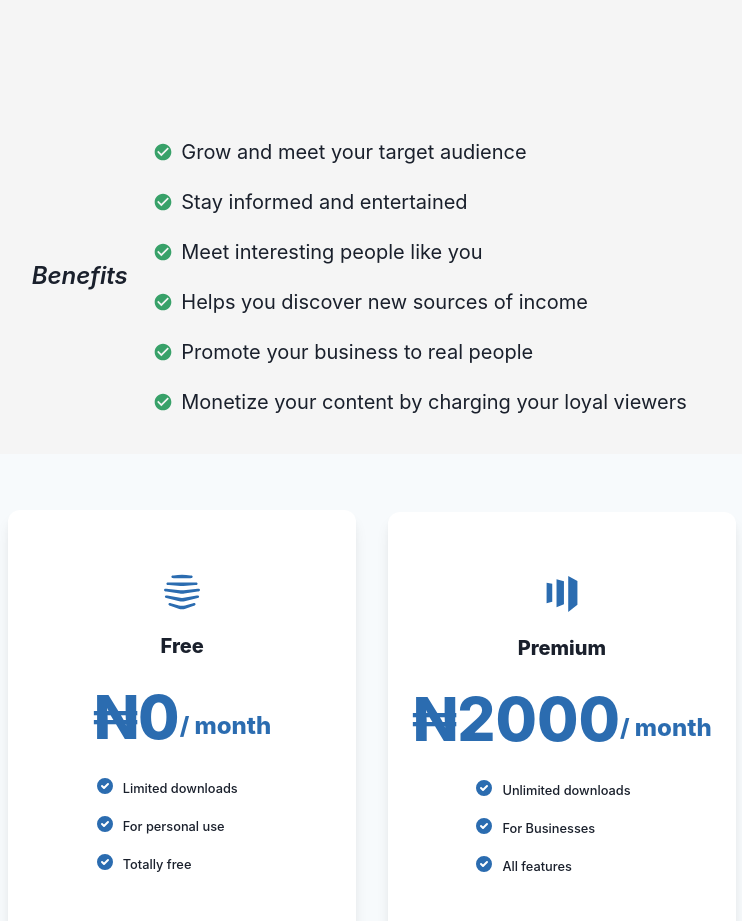
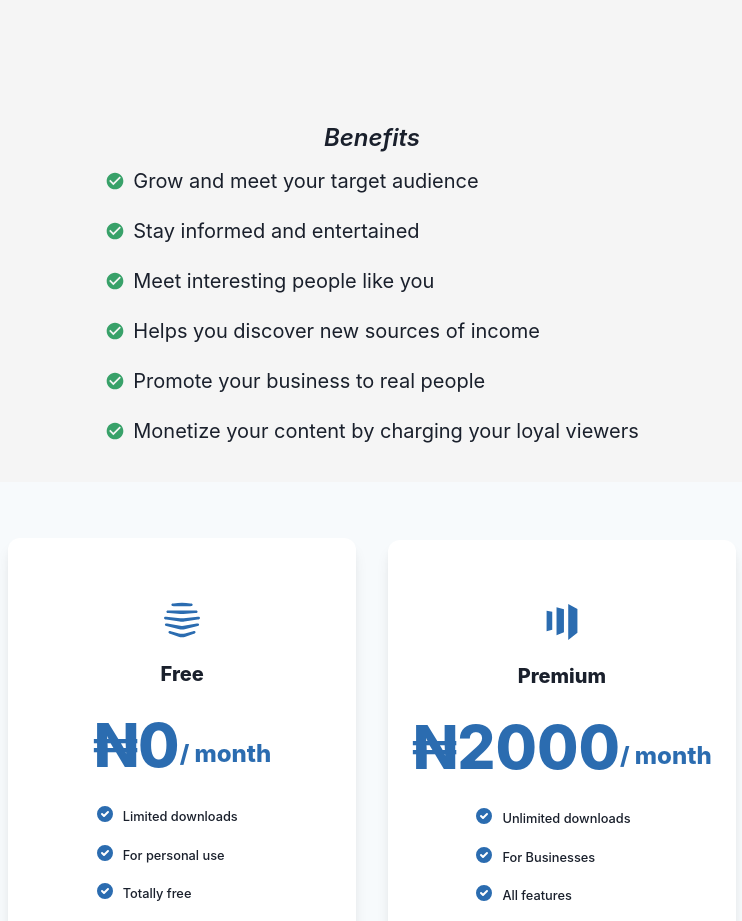
Before and after one commit to tobybrave/GUS, a React (Create React App) app: page / in a window 1280 px wide. Shown: the part 1100-2021 px from the top of the page, without its empty margins (268-1010 px from the left). Built offline with nearby package versions, Linux system fonts and the light colour scheme.

Commit message:
fix center benefits

```diff
--- a/src/components/Parts/Benefits.jsx
+++ b/src/components/Parts/Benefits.jsx
@@ -1,24 +1,22 @@
 import React from 'react';
 import {
-  Flex,
   ListItem,
   ListIcon,
   List,
   Heading,
   Text,
+  Box,
+  Center,
 } from '@chakra-ui/react';
 import { MdCheckCircle } from 'react-icons/md';
 
 function Benefits() {
   return (
-    <Flex
-      m={5}
-      align="center"
-      justify="center"
-    >
+    <Box m={5}>
       <Heading fontSize="2xl" fontWeight={600} fontStyle="italic">
         Benefits
       </Heading>
+      <Center>
         <List spacing={5}>
           <ListItem>
             <ListIcon as={MdCheckCircle} boxSize={5} color="green.500" />
@@ -57,7 +55,8 @@ function Benefits() {
             </Text>
           </ListItem>
         </List>
-    </Flex>
+      </Center>
+    </Box>
   );
 }
 
```
Lines whose indentation alone changed are shown as unchanged.
